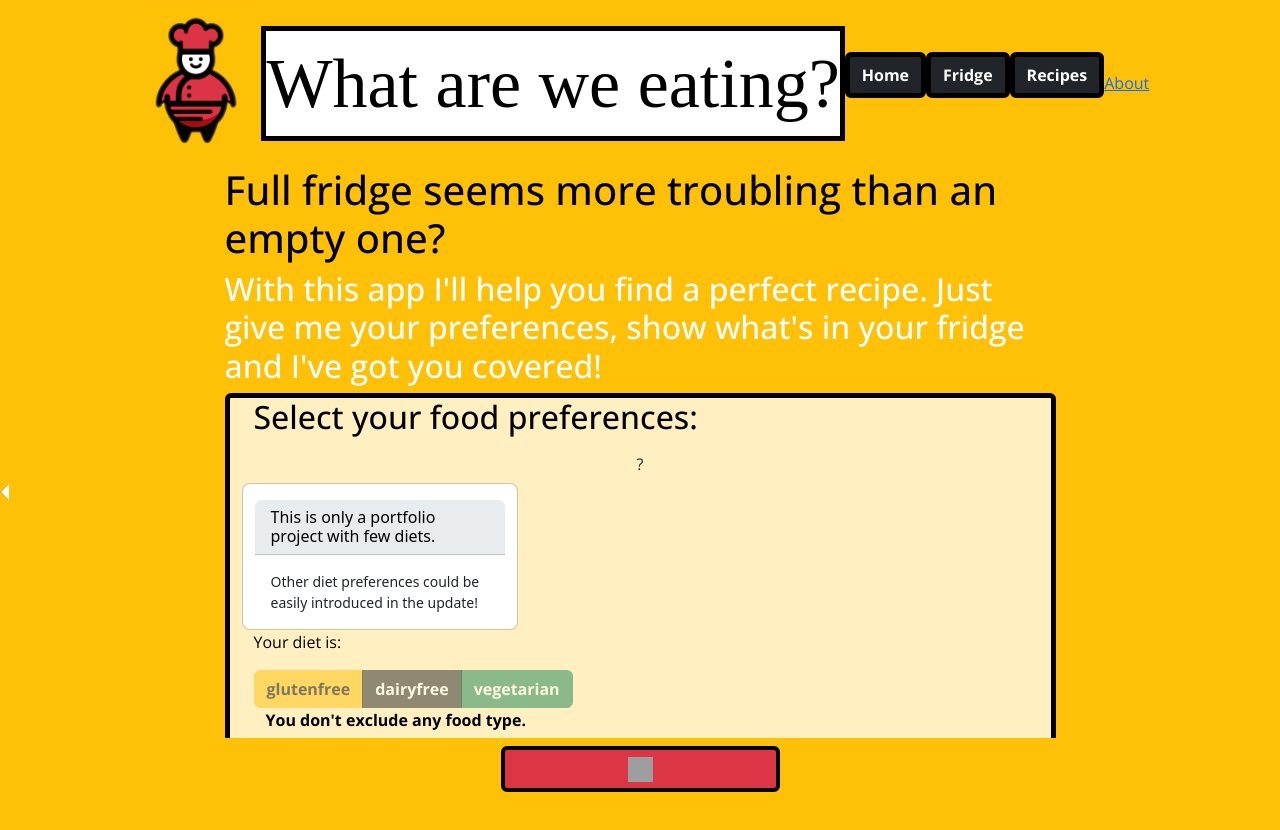
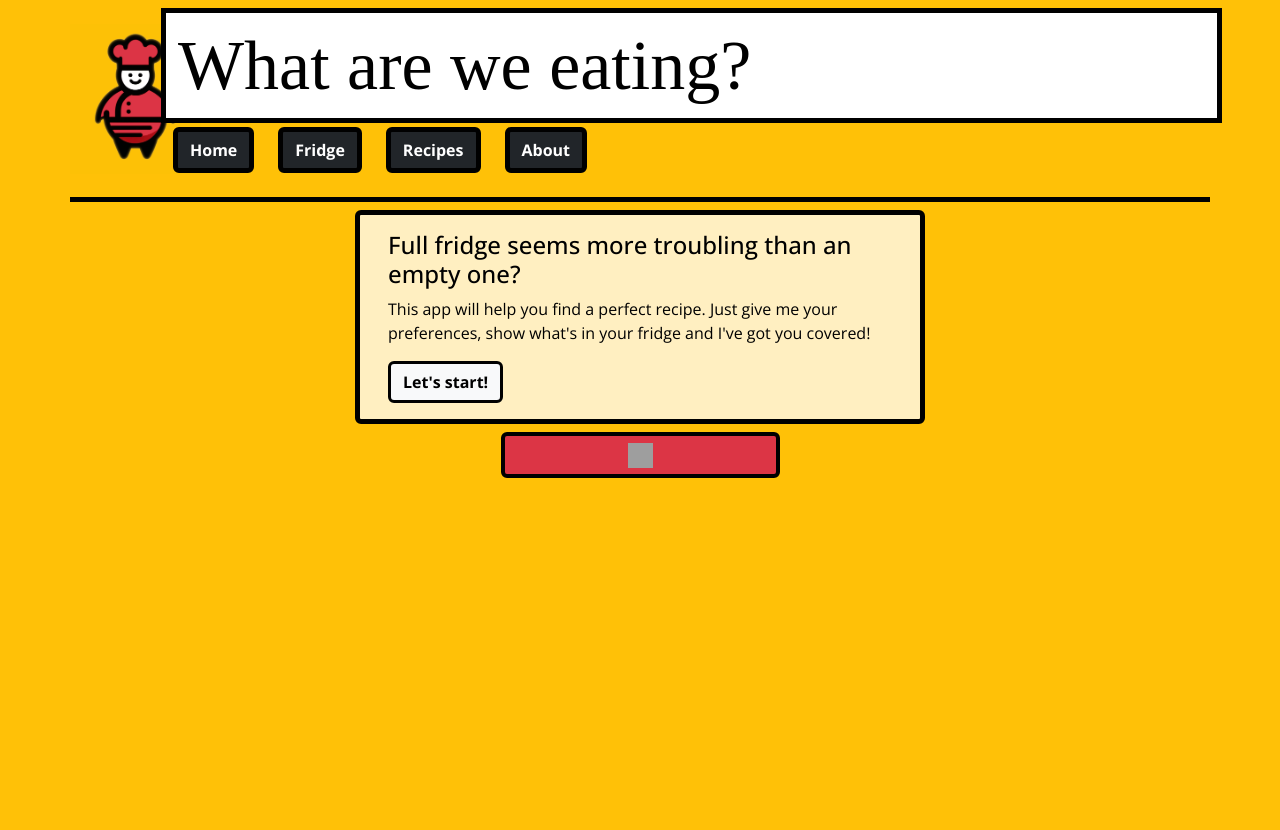
Before and after one commit to Rsubdy/what-are-we-eating, a React (Create React App) app: page / in a window 1280 px wide. Shown: the top 830 px of the page. After the commit the page ends 800 px from the top, so only its background shows below. Built offline with nearby package versions, Linux system fonts and the light colour scheme; grey boxes are pictures that could not be loaded; a web font is replaced by a local one.

Commit message:
Additional styling of Hello and fridge

```diff
--- a/src/app/App.js
+++ b/src/app/App.js
@@ -34,19 +34,27 @@ function App() {
 
 
   return (
-    <Container className="container bg-warning" style={bodyStyle}>
+    <Container className="container bg-warning d-block justify-content-center" style={bodyStyle}>
       <Row className="sticky-top">
-      <Navbar expand="lg" className="navbar navbar-expand-lg justify-content-center sticky-top bg-warning">
+      <Navbar expand="lg" className="navbar navbar-expand-lg bg-warning border-bottom border-black border-5 mb-2">
+          <Col className="col-1 me-2">
           <img className="navbar-logo" src={logo} alt="logo" height="150" w-auto/>
-          <header className="title bg-white border border-5 border-black" style={title} >What are we eating?</header>
+          </Col>
+          <Col>
+            <Row className="mb-1">
+            <header className="title bg-white border border-5 border-black" style={title} >What are we eating?</header>
+            </Row>
+          <Row className="d-block justify-content-center">
           <NavLink className="button active" to="/" ><p className={navButton}>Home</p></NavLink>
           <NavLink to="/fridge" ><p className={navButton}>Fridge</p></NavLink>
           <NavLink to="/recipes" ><p className={navButton}>Recipes</p></NavLink>
-          <NavLink to="/about" >About</NavLink>
+          <NavLink to="/about"><p className={navButton}>About</p></NavLink>
+          </Row>
+          </Col>
       </Navbar>
       </Row>
-      <Row>
-        <main className="container w-75">
+      <Row className="d-flex justify-content-center">
+        <main className="bg-white text-black border border-black border-5 rounded bg-opacity-75 w-50 p-3">
           <Outlet />
         </main>
       </Row>
--- a/src/components/Hello.js
+++ b/src/components/Hello.js
@@ -1,23 +1,36 @@
-import React from 'react';
+import React, {useState} from 'react';
 import DietSelection from '../features/diets/DietSelection';
-import { Container } from 'react-bootstrap';
+import { Container, Button, Collapse } from 'react-bootstrap';
 
 function Hello() {
 
+const [helloVisibility, setHelloVisibility] = useState(true);
+const [dietVisibility, setDietVisibility] = useState(false);
 
+const toggleHello = () => {
+  setHelloVisibility(false);
+  setDietVisibility(true);
+}
 
   return (
-    <>
-      <header>
-        <h1 class="text-black">Full fridge seems more troubling than an empty one?</h1>
-        <h2>With this app I'll help you find a perfect recipe.
-          Just give me your preferences, show what's in your fridge and I've got you covered!
-        </h2>
-      </header>
-      <Container className="bg-white text-black border border-black border-5 rounded bg-opacity-75">
+    <Container className="d-grid justify-content-center">
+      <Collapse in={helloVisibility}>
+        <div id="hello-collapse" aria-expanded={helloVisibility}>
+          <h4 class="text-black">Full fridge seems more troubling than an empty one?</h4>
+          <p class="text-black">This app will help you find a perfect recipe.
+            Just give me your preferences, show what's in your fridge and I've got you covered!
+          </p>
+          <Button variant="btn btn-light border border-black border-3 fw-bold" aria-controls="hello-collapse diet-expand" onClick={()=>{toggleHello()}}>
+            Let's start!
+          </Button>
+        </div>
+      </Collapse>
+      <Collapse in={dietVisibility}>
+      <Container id="diet-expand" aria-expanded={dietVisibility} >
         <DietSelection />
       </Container>
-    </>
+      </Collapse>
+    </Container>
   )
 }
 
--- a/src/features/diets/DietForm.js
+++ b/src/features/diets/DietForm.js
@@ -3,7 +3,7 @@ import { useDispatch } from 'react-redux';
 import { useNavigate } from 'react-router-dom';
 import { toggleDietExclusion } from './dietPreferencesSlice';
 import DietButton from '../../components/DietButton/DietButton';
-import { ToggleButtonGroup, Button, Container } from 'react-bootstrap';
+import { ToggleButtonGroup, Button, Container, Popover, OverlayTrigger, Row } from 'react-bootstrap';
 
 function DietForm(props) {
 
@@ -83,19 +83,33 @@ useEffect(()=>{
     // localStorage.setItem('preferences', JSON.stringify(storePreferences));
 }, [setSummary, createSummary, storePreferences])
 
+const dietDemoInfo = (
+    <Popover id="dietInfos">
+          <Popover.Header as="h3">This is only a portfolio project with few diets.</Popover.Header>
+            <Popover.Body>
+              Other diet preferences could be easily introduced!
+            </Popover.Body>
+            </Popover>
+  );
+
+
     return (
-    <div>
-        <form id='dietForm'>
-            <p>Your diet is:</p>
-
-        <ToggleButtonGroup type="checkbox">
-            <DietButton dietName='glutenfree' storePreferences={storePreferences} onClick={handleDietExclusion}/>
-            <DietButton dietName='dairyfree' storePreferences={storePreferences} onClick={handleDietExclusion}/>
-            <DietButton dietName='vegetarian' storePreferences={storePreferences} onClick={handleDietExclusion}/>
-        </ToggleButtonGroup>
-        </form>
-        {summary && (<Container ><p className="text fw-bold">{summary}</p><Button variant="danger text fw-bold" onClick={()=> navigate('/fridge')}>Let's go to the fridge!</Button></Container>)}
-    </div>
+        <Container className="d-grid justify-content-center">
+            <div className="row d-grid justify-content-center">
+            <ToggleButtonGroup type="checkbox" className="d-block">
+                <DietButton dietName='glutenfree' storePreferences={storePreferences} onClick={handleDietExclusion}/>
+                <DietButton dietName='dairyfree' storePreferences={storePreferences} onClick={handleDietExclusion}/>
+                <DietButton dietName='vegetarian' storePreferences={storePreferences} onClick={handleDietExclusion}/>
+                <OverlayTrigger trigger="click" placement="right" overlay={dietDemoInfo}><Button variant="btn btn-info text-white fw-bold">?</Button></OverlayTrigger>
+            </ToggleButtonGroup>
+            </div>
+            <div className="row d-grid justify-content-center">
+            <p className="text fw-bold d-block">{summary}</p>
+            </div>
+            <div className="row d-grid justify-content-center">
+            <Button variant="dark btn mb-2 border border-2 border-black text fw-bold" onClick={()=> navigate('/fridge')}>Let's go to the fridge!</Button>
+            </div>
+        </Container>
   )
 }
 
--- a/src/features/diets/DietSelection.js
+++ b/src/features/diets/DietSelection.js
@@ -2,7 +2,7 @@ import React from 'react';
 import DietForm from './DietForm';
 import { useSelector } from 'react-redux';
 import { getDietPreferences } from './dietPreferencesSlice';
-import { Container, Row, Col, Button, Popover, PopoverContent, OverlayTrigger } from 'react-bootstrap';
+import { Container, Row, Button } from 'react-bootstrap';
 
 
 function DietSelection() {
@@ -15,18 +15,11 @@ function DietSelection() {
 //     }
 //   }, [dispatch, storedLocally, storePreferences])
 
+
   return (
     <Container className="container d-flex justify-content-center">
-      <Row>
-        <h2>Select your food preferences:</h2>
-        <OverlayTrigger trigger="click" placement="right" overlay="{dietDemoInfo}"><Button variant="button-sm button-info">?</Button></OverlayTrigger>
-        <Popover id="dietInfos">
-        <Popover.Header as="h3">This is only a portfolio project with few diets.</Popover.Header>
-          <Popover.Body>
-            Other diet preferences could be easily introduced in the update!
-          </Popover.Body>
-          </Popover>
-
+      <Row className="d-grid justify-content-center">
+        <h3 className="text-center">Select your food preferences:</h3>
         <DietForm preferences={storePreferences} />
       </Row>
     </Container>
```
